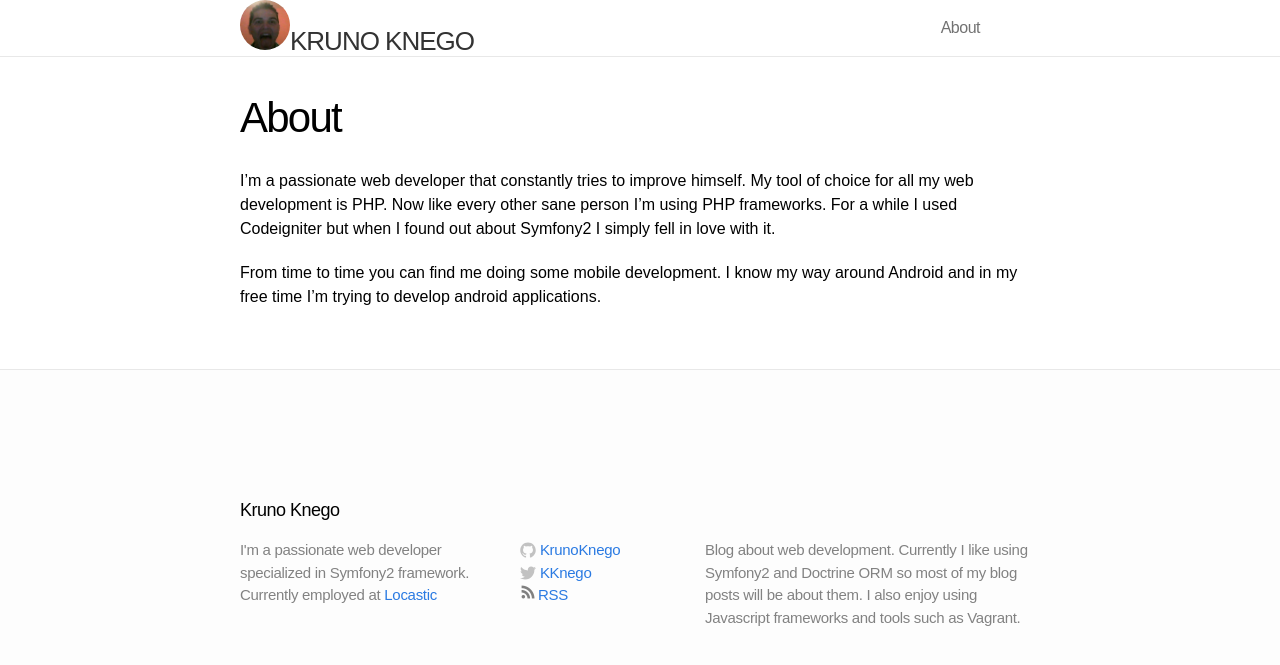
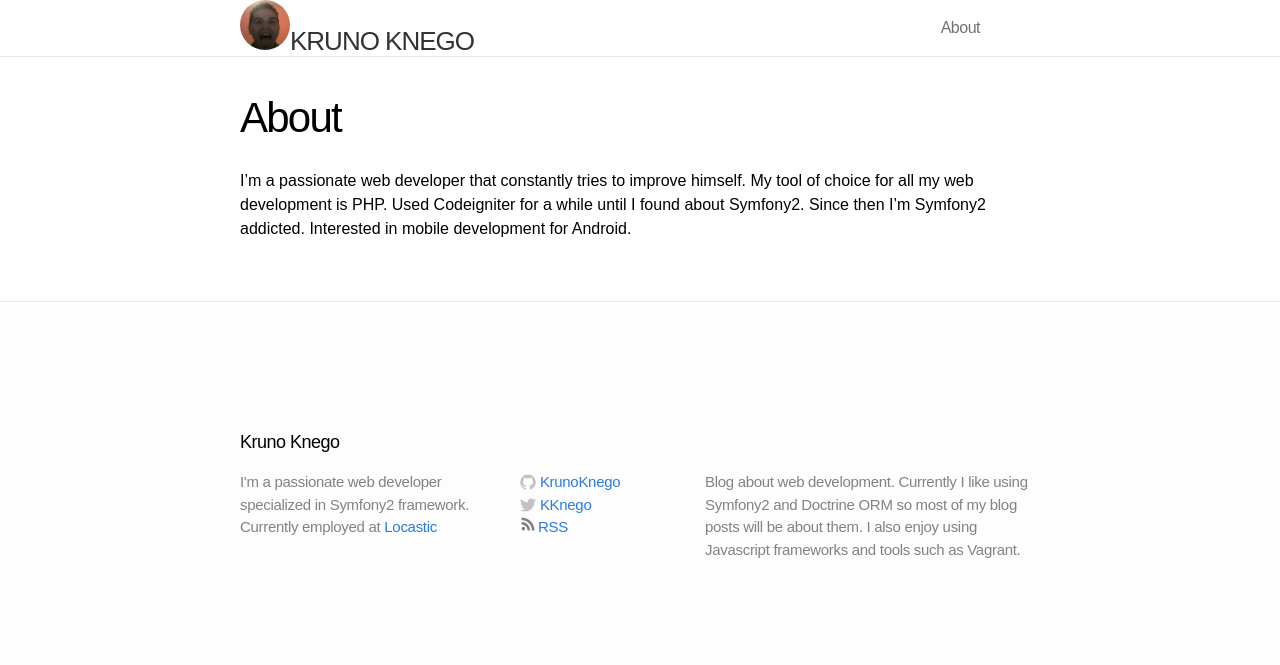
Before and after one commit to guotechfin/KrunoKnego.github.io, a Jekyll site: the page built from about.md, in a window 1280 px wide. Shown: the top 665 px of the page. Built offline with Jekyll 4.4.1, drawn with Linux system fonts in a browser that asks for light colours.

Commit message:
Updated about.md

```diff
--- a/about.md
+++ b/about.md
@@ -5,8 +5,5 @@ permalink: /about/
 ---
 
 I'm a passionate web developer that constantly tries to improve himself. My tool of choice for all my web
-development is PHP. Now like every other sane person I'm using PHP frameworks. For a while I used Codeigniter but when
-I found out about Symfony2 I simply fell in love with it.
-
-From time to time you can find me doing some mobile development. I know my way around Android and in my free time
-I'm trying to develop android applications.
+development is PHP. Used Codeigniter for a while until I found about Symfony2. Since then I'm Symfony2 addicted.
+Interested in mobile development for Android.
```
